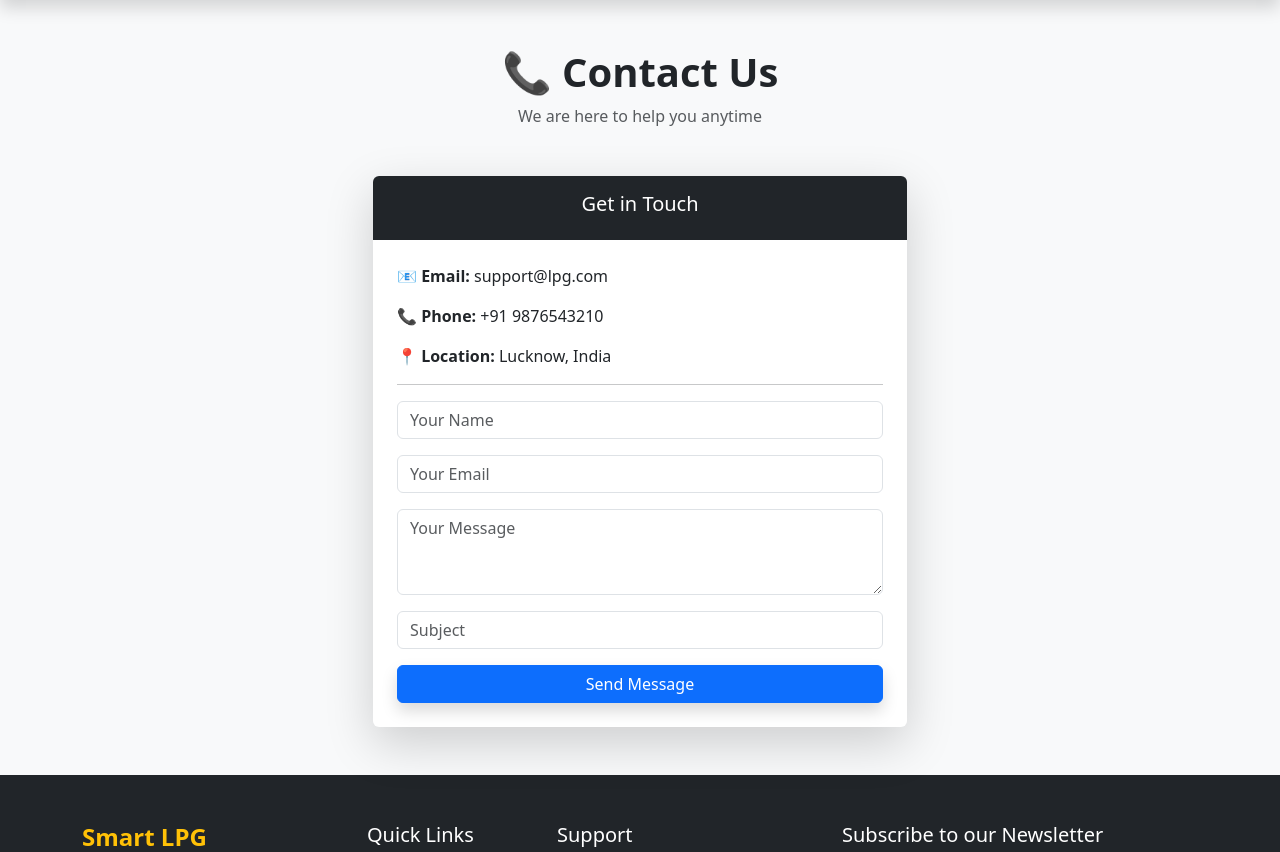
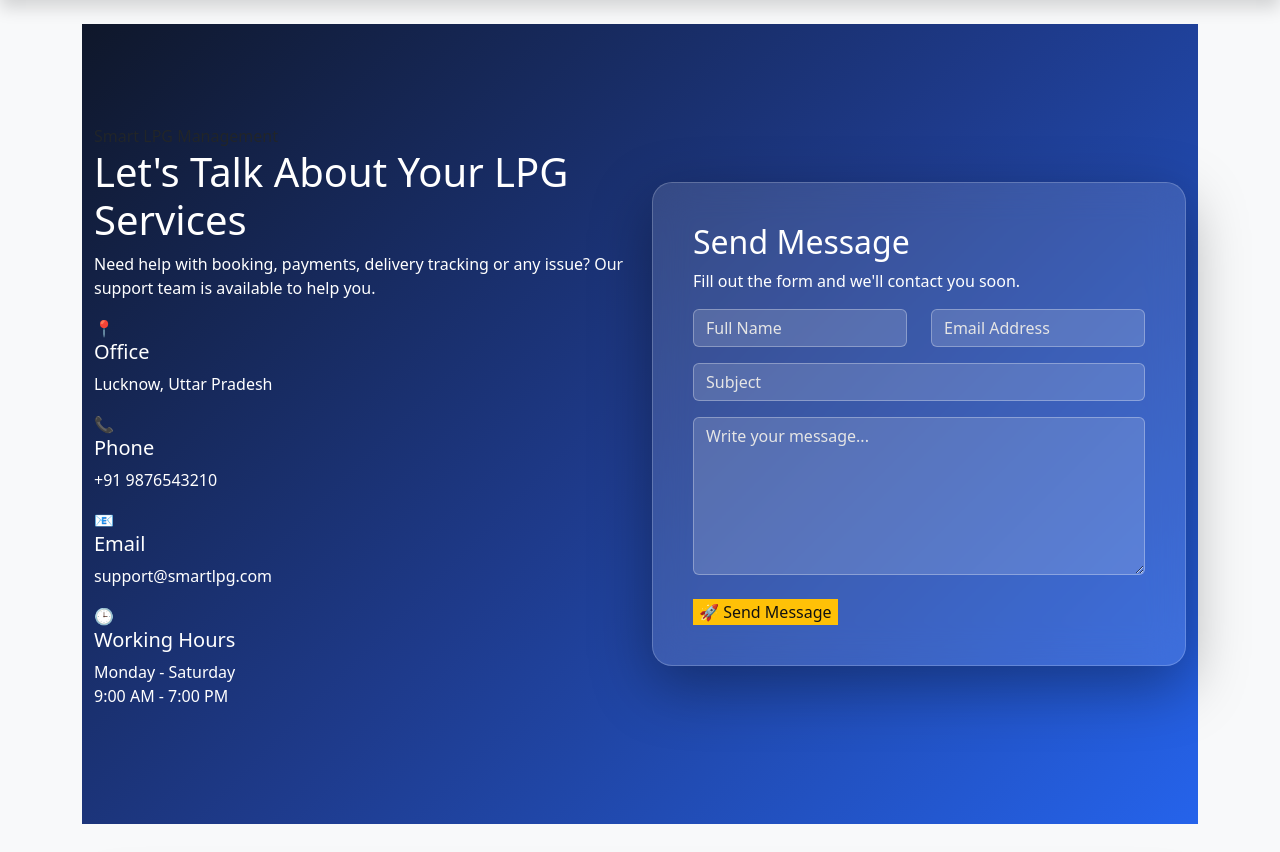
Before and after one commit to aryank77/smart-lpg-management-system, a Django app: page /contact/ in a window 1280 px wide. Shown: the part 105-957 px from the top of the page. Run offline with Django 5.2, Linux system fonts and the light colour scheme.

Commit message:
Updated project

```diff
--- a/lpg_app/static/lpg_app/css/base.css
+++ b/lpg_app/static/lpg_app/css/base.css
@@ -207,3 +207,69 @@ footer hr{
     background:#ffca2c;
     transform:translateY(-2px);
 }
+
+
+/* CONTACT FIX */
+
+.contact-hero{
+    min-height:100vh;
+    display:flex;
+    align-items:center;
+    background:linear-gradient(135deg,#0F172A,#1E3A8A,#2563EB);
+    padding:80px 0;
+}
+
+.contact-card{
+    background:rgba(255,255,255,.12) !important;
+    backdrop-filter:blur(18px);
+    -webkit-backdrop-filter:blur(18px);
+    border:1px solid rgba(255,255,255,.2);
+    border-radius:20px;
+    padding:40px;
+    box-shadow:0 20px 60px rgba(0,0,0,.35);
+}
+
+.contact-card h2,
+.contact-card p{
+    color:white !important;
+}
+
+.hero-title,
+.hero-text,
+.info-item h5,
+.info-item p{
+    color:white !important;
+}
+
+.custom-input{
+    background:rgba(255,255,255,.15)!important;
+    color:white!important;
+    border:1px solid rgba(255,255,255,.3)!important;
+}
+
+.custom-input::placeholder{
+    color:#e5e5e5!important;
+}
+
+.send-btn{
+    background:#FFC107;
+    color:#111;
+    border:none;
+}
+
+.send-btn:hover{
+    background:#ffca2c;
+}
+
+.map-card{
+    overflow:hidden;
+    border-radius:20px;
+    box-shadow:0 15px 40px rgba(0,0,0,.25);
+    margin-top:50px;
+}
+
+.map-card iframe{
+    width:100%;
+    height:450px;
+    border:0;
+}
--- a/lpg_app/templates/lpg_app/contact.html
+++ b/lpg_app/templates/lpg_app/contact.html
@@ -1,44 +1,197 @@
 {% extends 'lpg_app/base.html' %}
+{% load static %}
+
 {% block content %}
 
-<div class="container mt-5">
+<section class="contact-hero">
 
-    <div class="text-center mb-5">
-        <h1 class="fw-bold">📞 Contact Us</h1>
-        <p class="text-muted">We are here to help you anytime</p>
-    </div>
+    <div class="container">
 
-    <div class="row justify-content-center">
+        <div class="row align-items-center">
 
-        <div class="col-md-6">
+            <div class="col-lg-6">
 
-            <div class="card shadow-lg border-0">
+                <span class="contact-badge">
+                    Smart LPG Management
+                </span>
 
-                <!-- Header -->
-                <div class="bg-dark text-white text-center p-3 rounded-top">
-                    <h5>Get in Touch</h5>
+                <h1 class="hero-title">
+                    Let's Talk About
+                    <span>Your LPG Services</span>
+                </h1>
+
+                <p class="hero-text">
+
+                    Need help with booking, payments,
+                    delivery tracking or any issue?
+
+                    Our support team is available
+                    to help you.
+
+                </p>
+
+                <div class="contact-list">
+
+                    <div class="info-item">
+
+                        <div class="icon-circle">
+                            📍
+                        </div>
+
+                        <div>
+
+                            <h5>Office</h5>
+
+                            <p>
+                                Lucknow, Uttar Pradesh
+                            </p>
+
+                        </div>
+
+                    </div>
+
+                    <div class="info-item">
+
+                        <div class="icon-circle">
+                            📞
+                        </div>
+
+                        <div>
+
+                            <h5>Phone</h5>
+
+                            <p>
+                                +91 9876543210
+                            </p>
+
+                        </div>
+
+                    </div>
+
+                    <div class="info-item">
+
+                        <div class="icon-circle">
+                            📧
+                        </div>
+
+                        <div>
+
+                            <h5>Email</h5>
+
+                            <p>
+                                support@smartlpg.com
+                            </p>
+
+                        </div>
+
+                    </div>
+
+                    <div class="info-item">
+
+                        <div class="icon-circle">
+                            🕒
+                        </div>
+
+                        <div>
+
+                            <h5>Working Hours</h5>
+
+                            <p>
+                                Monday - Saturday <br>
+                                9:00 AM - 7:00 PM
+                            </p>
+
+                        </div>
+
+                    </div>
+
                 </div>
 
-                <div class="p-4">
+            </div>
 
-                    <p><strong>📧 Email:</strong> support@lpg.com</p>
-                    <p><strong>📞 Phone:</strong> +91 9876543210</p>
-                    <p><strong>📍 Location:</strong> Lucknow, India</p>
+            <!-- CONTACT FORM -->
 
-                    <hr>
+            <div class="col-lg-6">
 
-                    <!-- Form -->
-                    <form
-                        method="POST" action="">
+                <div class="contact-card">
+
+                    <h2>
+                        Send Message
+                    </h2>
+
+                    <p>
+                        Fill out the form and we'll contact you soon.
+                    </p>
+
+                    {% if success %}
+
+                    <div class="alert alert-success">
+
+                        ✅ Message Sent Successfully.
+
+                    </div>
+
+                    {% endif %}
+
+                    <form method="POST">
+
                         {% csrf_token %}
-                        <input type="text" class="form-control mb-3" placeholder="Your Name" name="name">
-                        <input type="email" class="form-control mb-3" placeholder="Your Email" name="email">
-                        <textarea class="form-control mb-3" rows="3" placeholder="Your Message" name="message"></textarea>
-                        <input type="text" class="form-control mb-3" placeholder="Subject" name="subject">
 
-                        <button class="btn btn-primary w-100 shadow">
-                            Send Message
+                        <div class="row">
+
+                            <div class="col-md-6 mb-3">
+
+                                <input
+                                    type="text"
+                                    class="form-control custom-input"
+                                    placeholder="Full Name"
+                                    name="name"
+                                    required>
+
+                            </div>
+
+                            <div class="col-md-6 mb-3">
+
+                                <input
+                                    type="email"
+                                    class="form-control custom-input"
+                                    placeholder="Email Address"
+                                    name="email"
+                                    required>
+
+                            </div>
+
+                        </div>
+
+                        <div class="mb-3">
+
+                            <input
+                                type="text"
+                                class="form-control custom-input"
+                                placeholder="Subject"
+                                name="subject"
+                                required>
+
+                        </div>
+
+                        <div class="mb-4">
+
+                            <textarea
+                                rows="6"
+                                class="form-control custom-input"
+                                placeholder="Write your message..."
+                                name="message"
+                                required></textarea>
+
+                        </div>
+
+                        <button
+                            class="send-btn">
+
+                            🚀 Send Message
+
                         </button>
+
                     </form>
 
                 </div>
@@ -49,6 +202,31 @@
 
     </div>
 
-</div>
+</section>
+
+
+<!-- GOOGLE MAP -->
+
+<section class="map-section">
+
+    <div class="container">
+
+        <div class="map-card">
+
+            <iframe
+
+                src="https://www.google.com/maps?q=Lucknow&output=embed"
+
+                loading="lazy"
+
+                allowfullscreen>
+
+            </iframe>
+
+        </div>
+
+    </div>
+
+</section>
 
 {% endblock %}
```
Also changed, not shown: README.md, lpg_app/static/lpg_app/images/smart_lpg_showcase.png (added).
